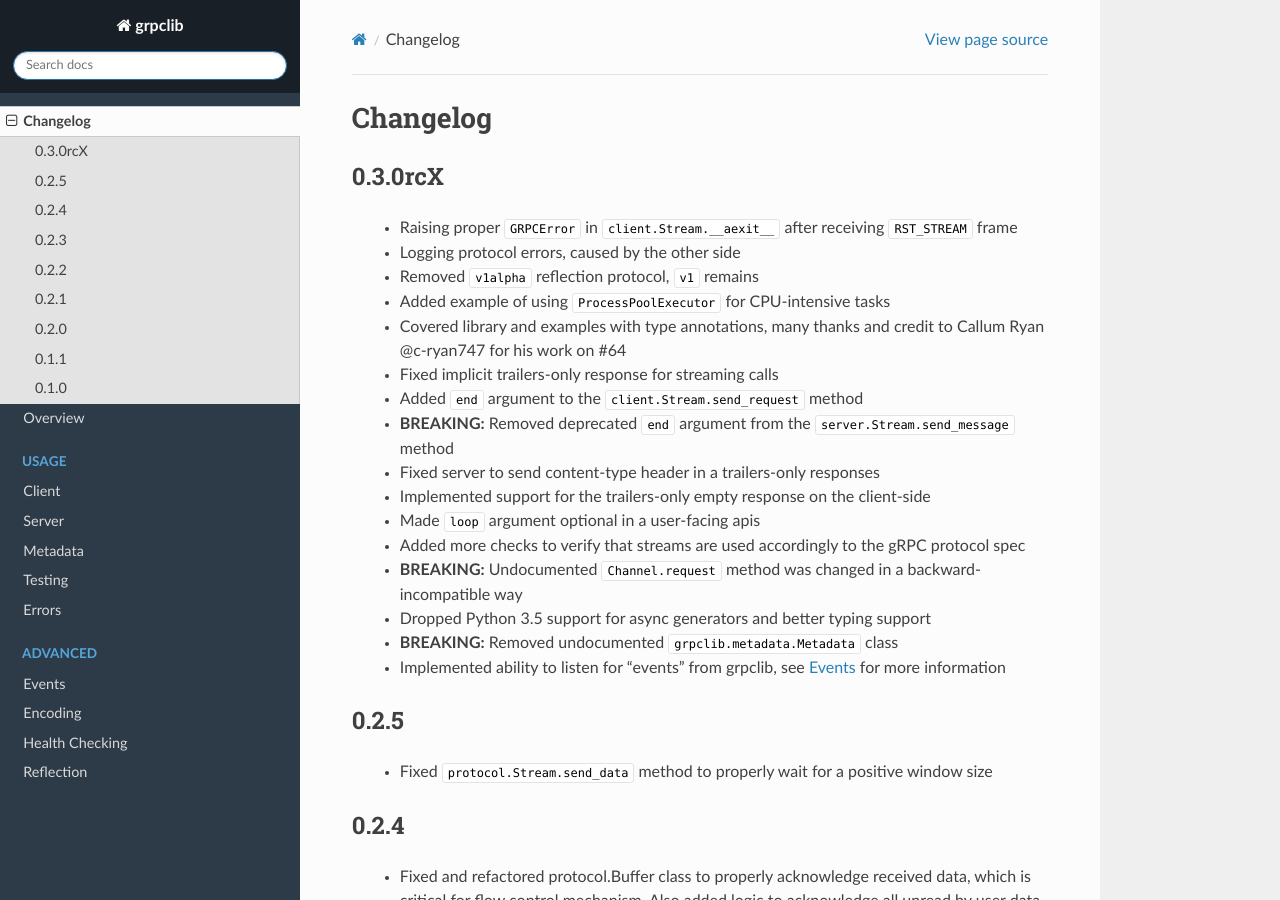
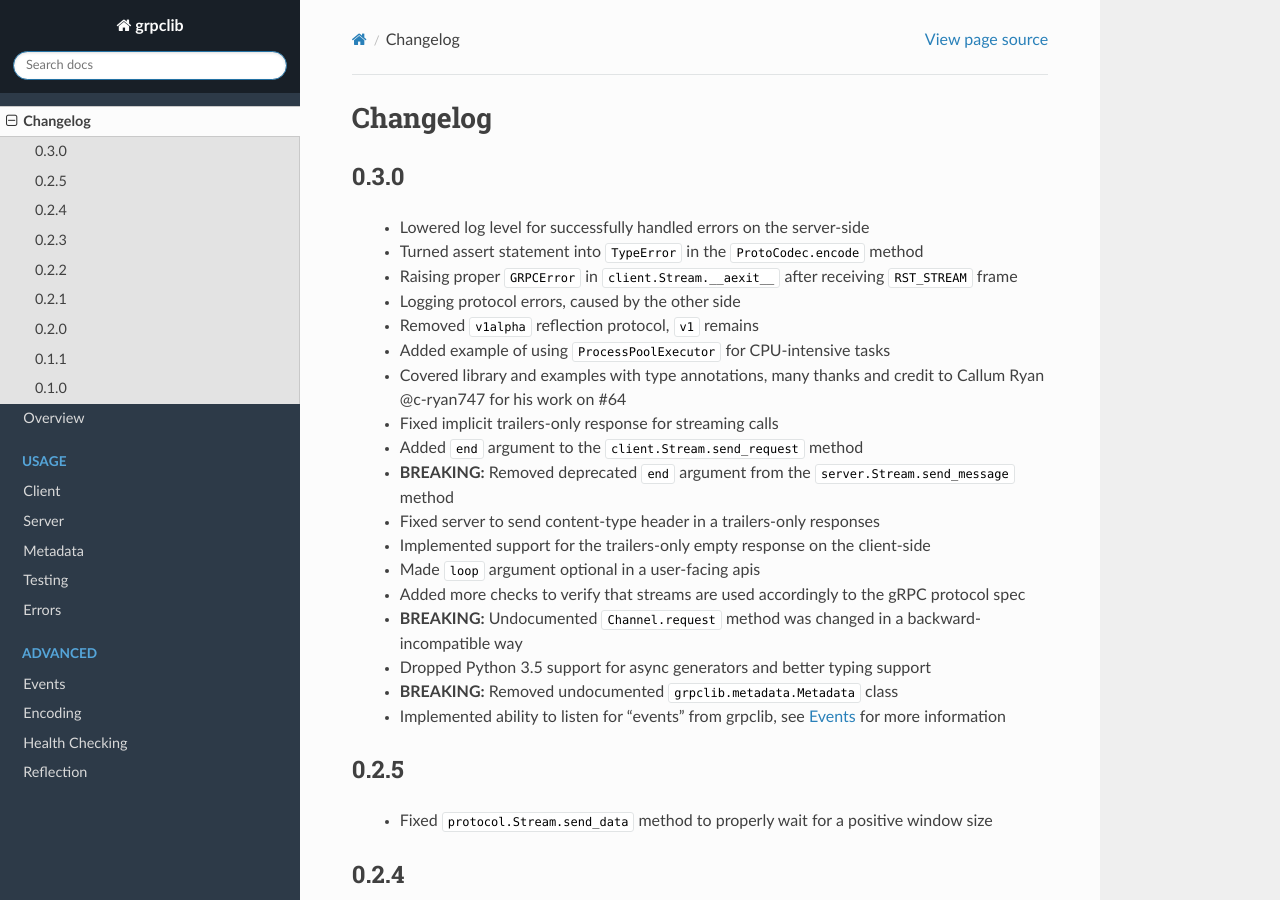
Before and after one commit to vmagamedov/grpclib, a Sphinx documentation site: the page built from docs/changelog/index.rst, in a window 1280 px wide and 900 px high. Built offline with Sphinx 7.4.7 and the Read the Docs theme 2.0.0, drawn with Linux system fonts in a browser that asks for light colours.

Commit message:
Updated changelog, issued 0.3.0 release

```diff
--- a/docs/changelog/index.rst
+++ b/docs/changelog/index.rst
@@ -1,9 +1,12 @@
 Changelog
 =========
 
-0.3.0rcX
-~~~~~~~~
+0.3.0
+~~~~~
 
+  - Lowered log level for successfully handled errors on the server-side
+  - Turned assert statement into ``TypeError`` in the ``ProtoCodec.encode``
+    method
   - Raising proper ``GRPCError`` in ``client.Stream.__aexit__`` after receiving
     ``RST_STREAM`` frame
   - Logging protocol errors, caused by the other side
--- a/grpclib/__init__.py
+++ b/grpclib/__init__.py
@@ -1 +1 @@
-__version__ = '0.3.0rc5'
+__version__ = '0.3.0'
```
